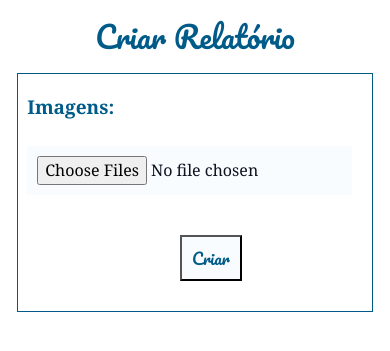
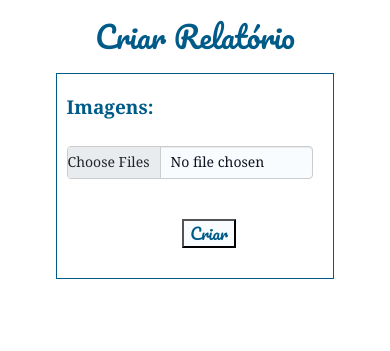
Before and after one commit to fpcoutinho/gerador, a Django app: template relatorio/templates/relatorio/relatorio_cria.html in a window 390 px wide. Shown: the part 155-506 px from the top of the page. Run offline with Django 3.2, Linux system fonts and the light colour scheme; the template is opened without the code that fills it, so the values that code supplies are empty; some libraries are stand-ins or nearby versions.

Commit message:
resolveu ultimos problemas mobile(pfv)

```diff
--- a/assets/styles.css
+++ b/assets/styles.css
@@ -109,8 +109,8 @@ img{
     position: relative;
 }
 #relatorio-visualiza p{
-    display: table;
-    text-justify: auto;
+    word-wrap: break-word;
+    text-align: left;
 }
 
 table{
@@ -192,6 +192,13 @@ nav a{
     }
 }
 
+#buscalocal{
+    display: inline-block;
+    width: fit-content;
+}
+
+
+
 #botao-icon{
     background: none;
     font-family: Pacifico;
@@ -231,11 +238,16 @@ nav a{
     padding-left: 3%;
 }
 
+.form-control {
+    padding: 0px;
+    height: 20px;
+    line-height: 2.1;
+}
+
 .site-form input, .site-form textarea, .siteform select{
     color: #0f121f;
     background-color: #f8fcff;
     margin: 20px 10px 10px 0;
-    padding: 10px;
     text-align: center;
 }
 
--- a/relatorio/templates/relatorio/relatorio_cria.html
+++ b/relatorio/templates/relatorio/relatorio_cria.html
@@ -9,8 +9,8 @@
                     {% csrf_token %}
                     {{ form.as_p }}
                     <p>
-                    <label for="id_imagens">Imagens:</label>
-                    <input type="file" name="imagens[]" id="id_imagens" multiple>
+                        <label for="id_imagens" class="form-label">Imagens:</label>
+                        <input type="file" class="form-control form-control-lg" name="imagens[]" id="id_imagens" multiple>
                     </p>
                     <input type="submit" value="Criar">
                 </form>
--- a/relatorio/templates/relatorio/relatorio_edita.html
+++ b/relatorio/templates/relatorio/relatorio_edita.html
@@ -9,8 +9,8 @@
                         {% csrf_token %}
                         {{ form.as_p }}
                         <p>
-                        <label for="id_imagens">Imagens:</label>
-                        <input type="file" name="imagens[]" id="id_imagens" multiple>
+                        <label for="id_imagens" class="form-label">Imagens:</label>
+                        <input type="file" class="form-control form-control-sm" name="imagens[]" id="id_imagens" multiple>
                         </p>
                         <input type="submit" value="Atualizar">
                 </form>
--- a/relatorio/templates/relatorio/relatorio_list.html
+++ b/relatorio/templates/relatorio/relatorio_list.html
@@ -19,7 +19,7 @@
                 <li class="nav-item active">
                   <form method=POST action="{% url 'home' %}" class="form-inline my-2 my-lg-0">
                     {% csrf_token %}
-                    <input class="form-control mr-sm-2" type="search" placeholder="Buscar por Local" aria-label="Search" name="busca">
+                    <input class="form-control mr-sm-2" id="buscalocal" type="search" placeholder="Buscar por Local" aria-label="Search" name="busca">
                     <button class="btn-outline-secondary" id="searchbutton" type="submit"><i class="glyphicon glyphicon-search"></i></button>
                   </form>
                 </li>
```
Also changed, not shown: 1 other file.
